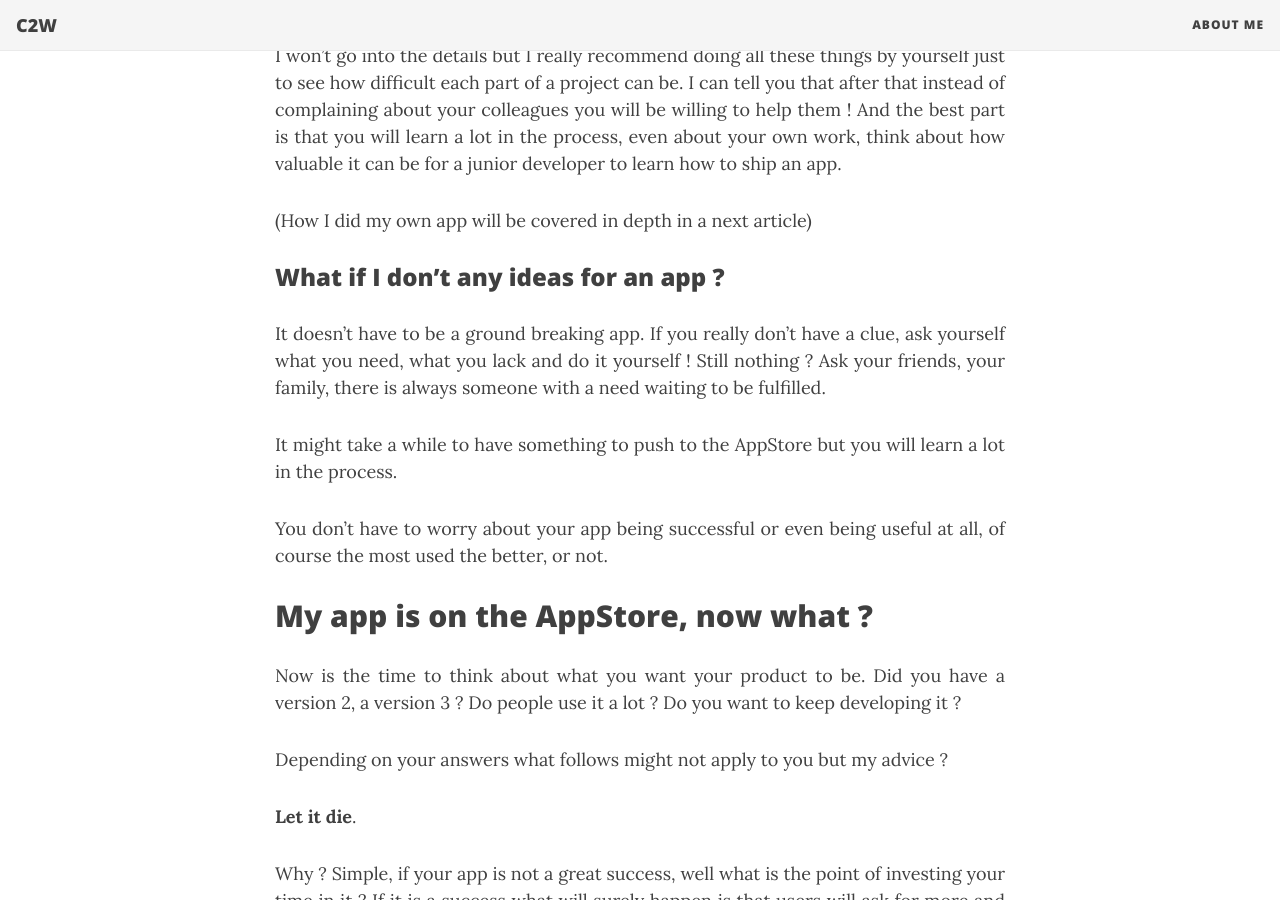
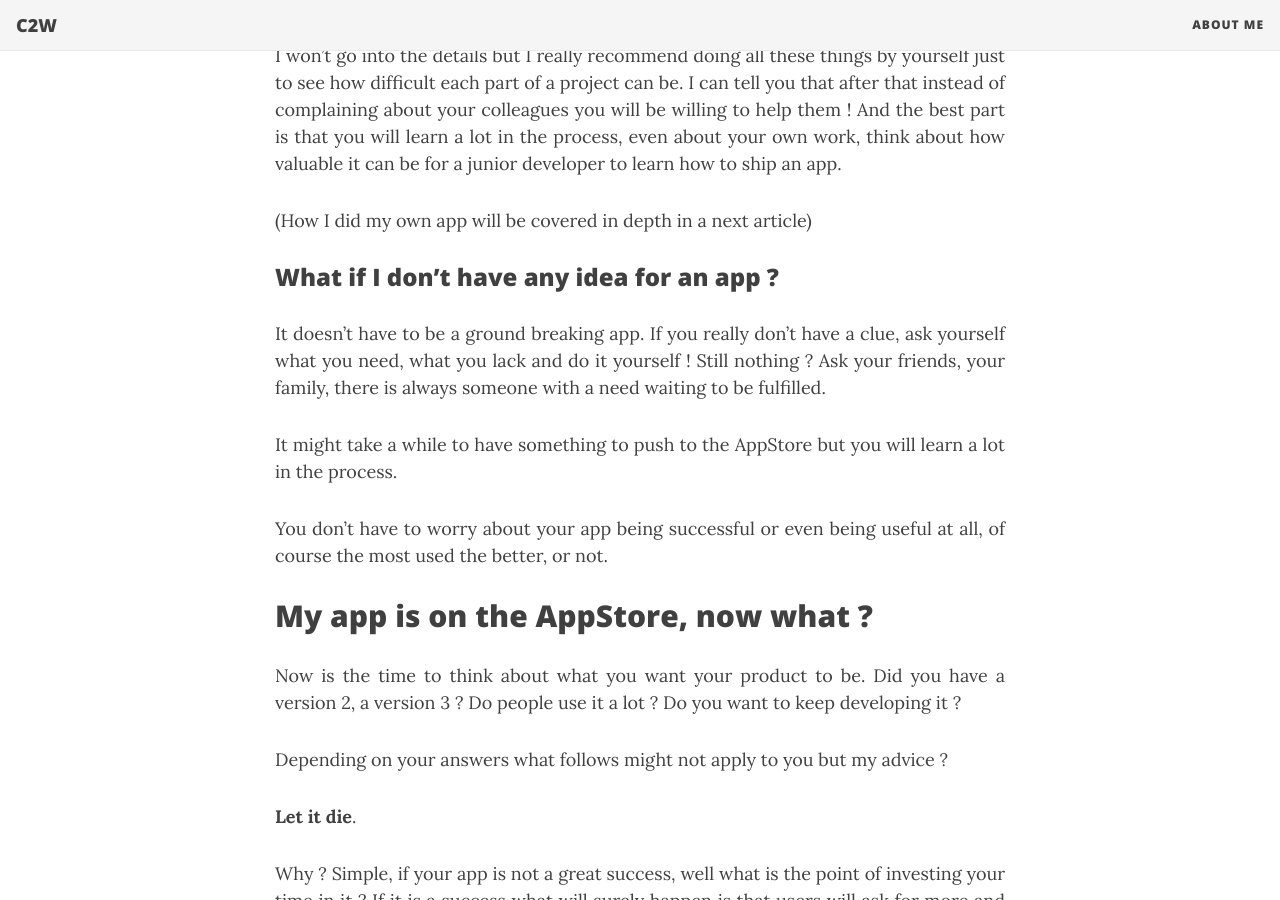
Before and after one commit to Naxyoh/naxyoh.github.io, a Jekyll site: the page built from _posts/2020-05-30-why-you-should-build-your-own-app.md, in a window 1280 px wide and 900 px high, scrolled down 1853 px. Built offline with Jekyll 4.4.1, drawn with Linux system fonts in a browser that asks for light colours; nearby versions of some CDN libraries.

Commit message:
Fix typo

```diff
--- a/_posts/2020-05-30-why-you-should-build-your-own-app.md
+++ b/_posts/2020-05-30-why-you-should-build-your-own-app.md
@@ -45,7 +45,7 @@ I won't go into the details but I really recommend doing all these things by you
 
 (How I did my own app will be covered in depth in a next article)
 
-### What if I don't any ideas for an app ?
+### What if I don't have any idea for an app ?
 
 It doesn't have to be a ground breaking app. If you really don't have a clue, ask yourself what you need, what you lack and do it yourself ! Still nothing ? Ask your friends, your family, there is always someone with a need waiting to be fulfilled.
 
```
